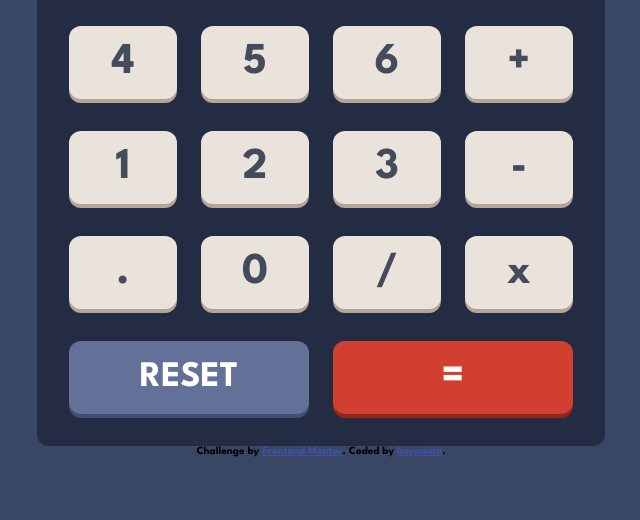
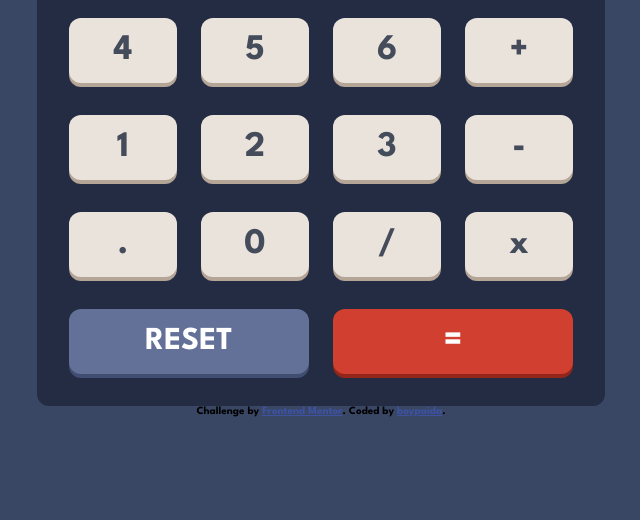
Before and after one commit to boypaida12/calculator-app-main, a plain HTML site: page index.html in a window 1280 px wide. Shown: the part 440-960 px from the top of the page, without its empty margins (319-959 px from the left). After the commit the page ends 920 px from the top, so only its background shows below. Drawn offline with Linux system fonts and the light colour scheme.

Commit message:
update to css

```diff
--- a/css/styles.css
+++ b/css/styles.css
@@ -148,7 +148,7 @@ input[type="range"]::-webkit-slider-thumb {
 }
 
 .keypad {
-    font-size: 2.75rem;
+    font-size: 2.25rem;
     background-color: var(--th1-key-bg-grayish-orange);
     border-radius: .75rem;
     cursor: pointer;
@@ -165,7 +165,7 @@ input[type="range"]::-webkit-slider-thumb {
 }
 
 .delete, .reset {
-    font-size: 2.25rem;
+    font-size: 2rem;
     align-self: center;
 }
 
```
